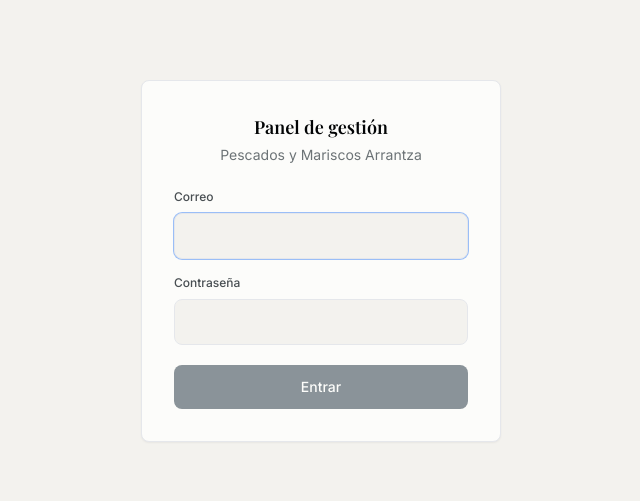
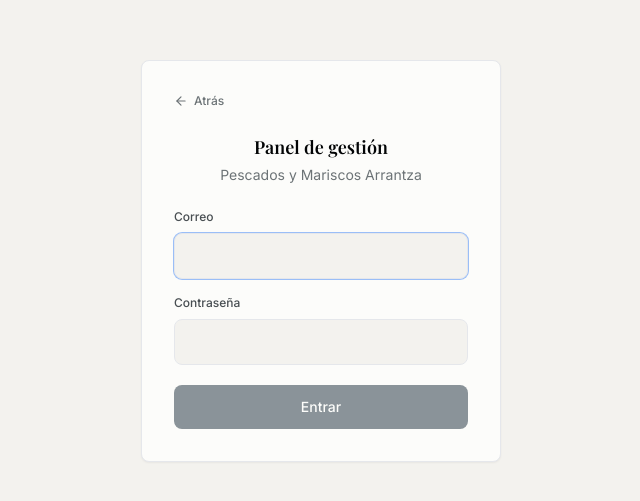
Before and after one commit to LocalIA-Soluciones-Digitales/Pescados-Mariscos-Arrantza, a React (Vite) app: page /admin in a window 1280 px wide. Shown: the part 139-640 px from the top of the page, without its empty margins (319-959 px from the left). Built offline with nearby package versions, Linux system fonts and the light colour scheme; no server answers; a web font is replaced by a local one.

Commit message:
Add back button to admin login and surface public review fetch errors

```diff
--- a/src/hooks/useResenasPublicas.ts
+++ b/src/hooks/useResenasPublicas.ts
@@ -16,8 +16,11 @@ export function useResenasPublicas() {
       .eq('estado', 'aprobada')
       .order('created_at', { ascending: false })
       .limit(30)
-      .then(({ data }) => {
+      .then(({ data, error }) => {
         if (cancelled) return;
+        if (error) {
+          console.error('Error al cargar reseñas públicas:', error);
+        }
         setResenas(data ?? []);
         setLoading(false);
       });
--- a/src/pages/admin/components/AdminLogin.tsx
+++ b/src/pages/admin/components/AdminLogin.tsx
@@ -1,10 +1,13 @@
 import { useState } from 'react';
+import { useNavigate } from 'react-router-dom';
+import { ArrowLeft } from 'lucide-react';
 import { useAdminAuth } from '@/hooks/useAdminAuth';
 
 export default function AdminLogin({ signIn, error }: Pick<ReturnType<typeof useAdminAuth>, 'signIn' | 'error'>) {
   const [email, setEmail] = useState('');
   const [password, setPassword] = useState('');
   const [submitting, setSubmitting] = useState(false);
+  const navigate = useNavigate();
 
   const handleSubmit = async (e: React.FormEvent) => {
     e.preventDefault();
@@ -19,6 +22,15 @@ export default function AdminLogin({ signIn, error }: Pick<ReturnType<typeof use
         onSubmit={handleSubmit}
         className="w-full max-w-[360px] bg-background-50 border border-background-200/70 rounded-lg p-8 shadow-sm"
       >
+        <button
+          type="button"
+          onClick={() => navigate(-1)}
+          className="flex items-center gap-1.5 text-xs font-medium text-foreground-400 hover:text-foreground-950 mb-6 transition-colors"
+        >
+          <ArrowLeft className="w-3.5 h-3.5" />
+          Atrás
+        </button>
+
         <h1 className="text-lg font-heading font-semibold text-foreground-950 mb-1 text-center">
           Panel de gestión
         </h1>
```
